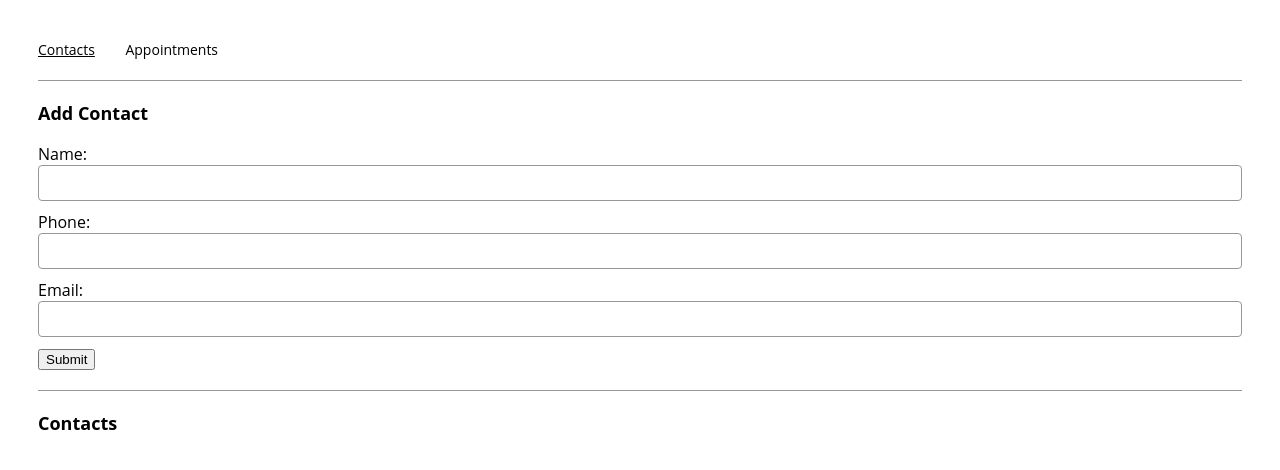
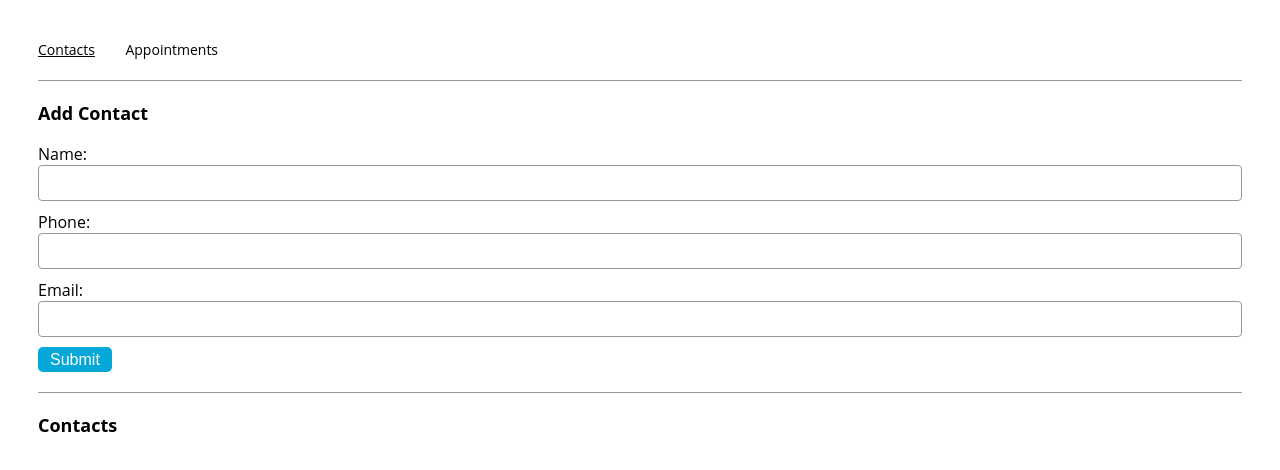
Before and after one commit to JonaRhood/react-appointment-project, a React (Create React App) app: page /contacts in a window 1280 px wide. Shown: the top 470 px of the page. Built offline with nearby package versions, Linux system fonts and the light colour scheme.

Commit message:
Updated CSS from list items

```diff
--- a/public/index.css
+++ b/public/index.css
@@ -84,3 +84,34 @@ select {
 .tile-container {
   margin-bottom: 20px;
 }
+
+button {
+  padding: .3% 1%;
+  background-color: #03a8d8;
+  font-size: 1rem;
+  color: white;
+  border: none;
+  border-radius: 5px;
+}
+
+button:hover {
+  background-color: #0db9ed;
+  cursor: pointer;
+}
+
+.tile-container {
+  padding: 2% 3%;
+  border: .2px rgba(0,0,0,0.1) solid;
+  box-shadow: 0 0 10px rgba(0,0,0,0.1);
+  background-color: rgba(0,0,0,0.01);
+  border-radius: 5px;
+}
+
+.tile-title {
+  font-size: 1.2rem;
+  font-weight: bold;
+}
+
+.tile {
+  line-height: 1.2;
+}
```
